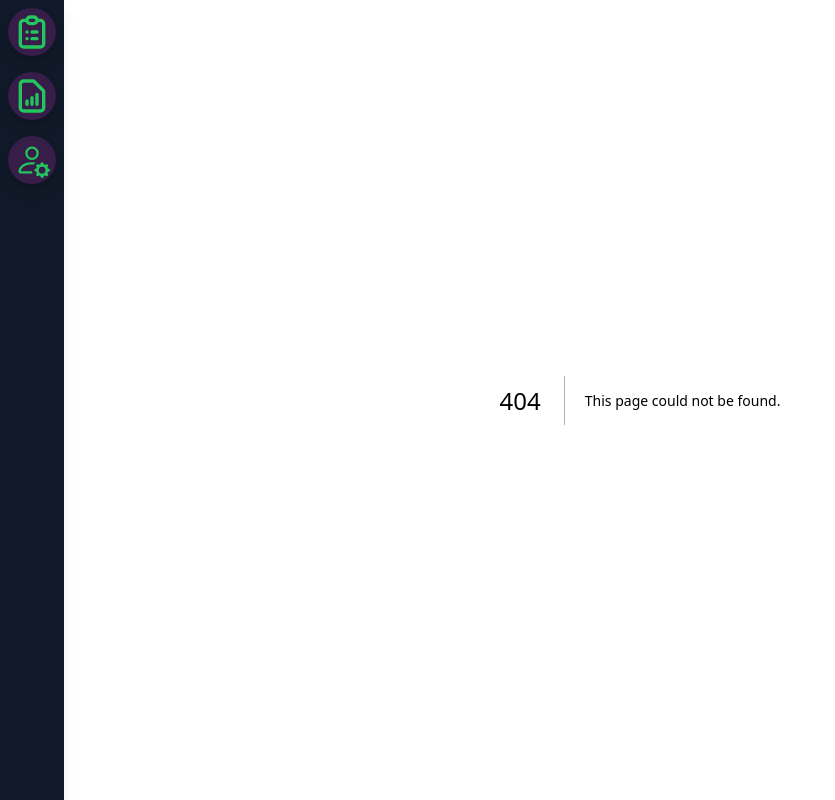
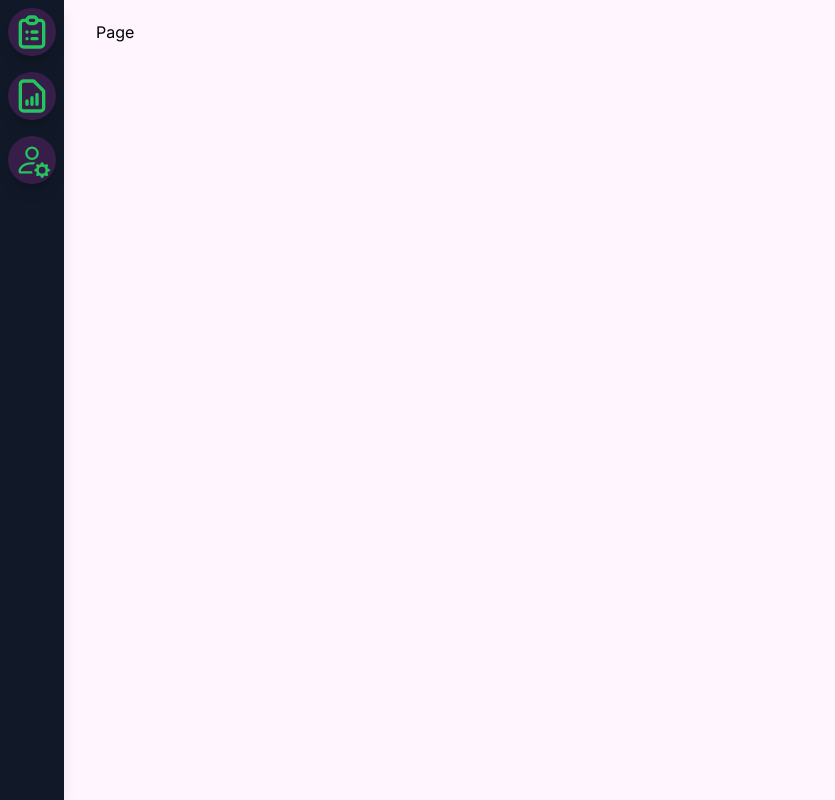
Before and after one commit to fanpug/pcrad, a Next.js app: page /docentes in a window 1280 px wide. Before the commit this address had no page. Shown: the whole page, without its empty margins (0-835 px from the left). Built offline with nearby package versions, Linux system fonts and the light colour scheme.

Commit message:
Create reporte and docentes pages and add routing/navigation to the sidebar

```diff
--- /dev/null
+++ b/app/docentes/page.tsx
@@ -0,0 +1,11 @@
+import React from 'react'
+
+function Page() {
+  return (
+    <main className="p-5 pl-24 pr-8 w-full">
+        <div>Page</div>
+    </main>
+  )
+}
+
+export default Page
--- /dev/null
+++ b/app/reporte/page.tsx
@@ -0,0 +1,11 @@
+import React from 'react'
+
+function Page() {
+  return (
+    <main className="p-5 pl-24 pr-8 w-full">
+        <div>Page</div>
+    </main>
+  )
+}
+
+export default Page
--- a/components/SideBar.tsx
+++ b/components/SideBar.tsx
@@ -1,4 +1,5 @@
 import React from "react";
+import Link from 'next/link'
 import {
   HiOutlineClipboardList,
   HiOutlineDocumentReport,
@@ -20,7 +21,9 @@ const SideBar = () => {
 
 const SideBarIcon = ({ icon, text = "tooltip 💡"  }) => (
   <div className="sidebar-icon group">
-    {icon}
+    <Link href={`/${text.toLowerCase()}`}>
+      {icon}
+    </Link>
     <span className="sidebar-tooltip group-hover:scale-100">{text}</span>
   </div>
 );
```
